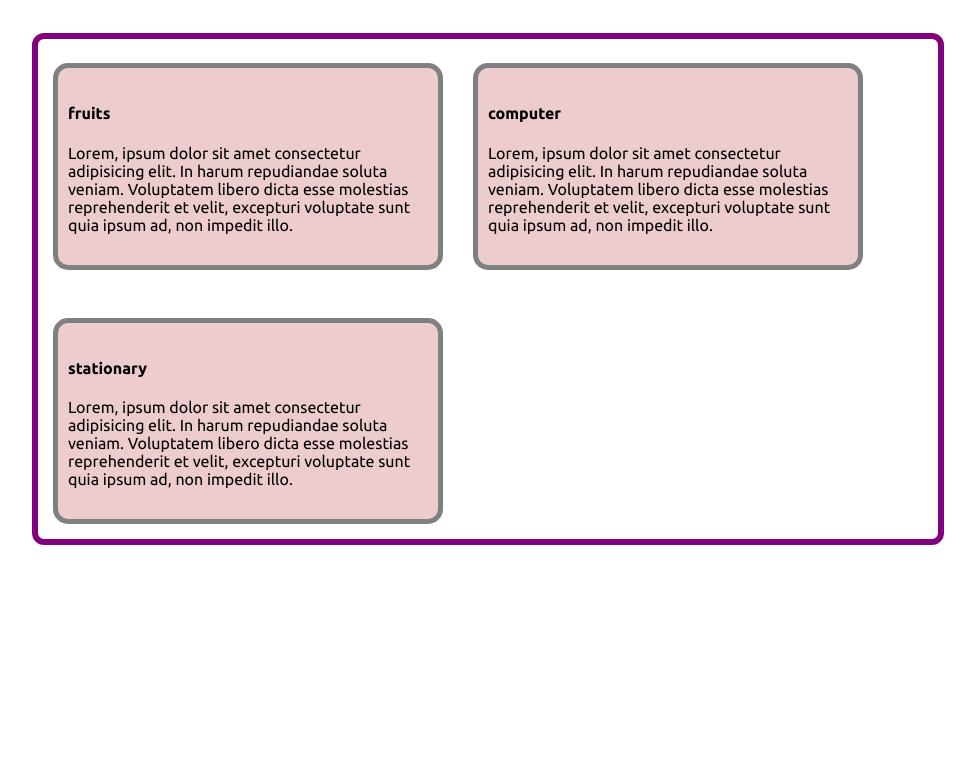
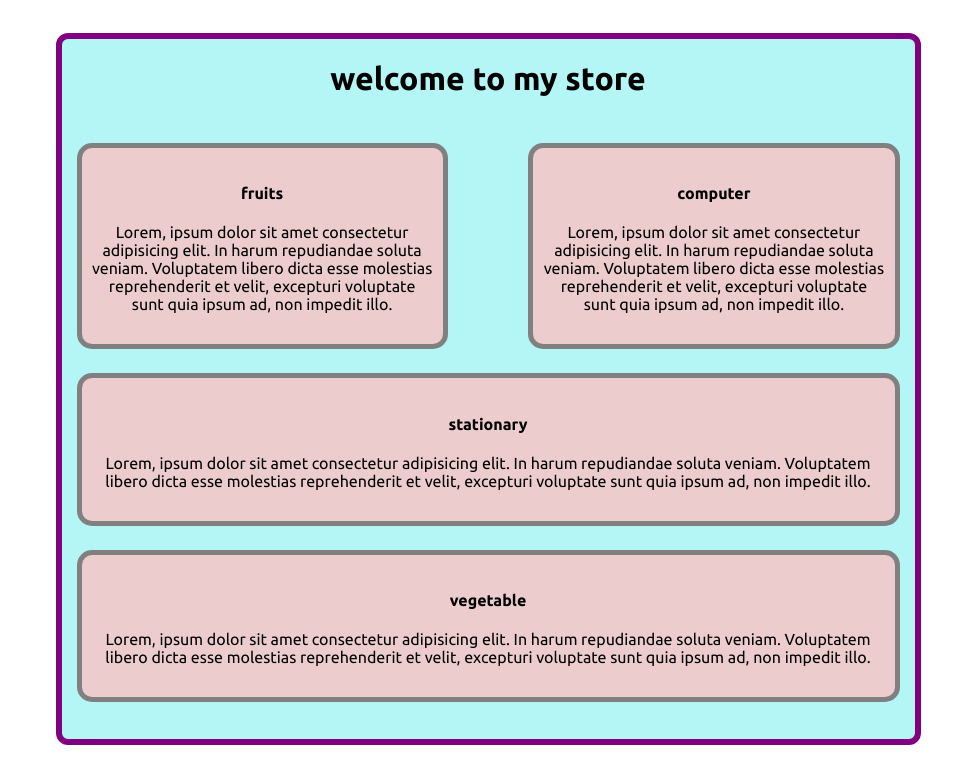
Before and after one commit to jigycode/learning, a plain HTML site: page lecture8/lecture13.html in a window 1280 px wide. Shown: the whole page, without its empty margins (152-1127 px from the left). Drawn offline with Linux system fonts and the light colour scheme.

Commit message:
padding & margin

```diff
--- a/lecture8/lecture13.html
+++ b/lecture8/lecture13.html
@@ -16,9 +16,10 @@
             font-family:Ubuntu ;
         }
         .container{
-            width: 900px;
+            width: 853px;
             border: 6px solid purple;
-            height: 500px;
+            height: 700px;
+            background-color: rgb(180, 245, 245);
             /* border-bottom: 3px solid rgb(54, 3, 54); */
             margin: 33px auto;
             padding: 15px auto ;
@@ -38,20 +39,33 @@
 
         }
         #computer{
-            float: left;
+            float: right;
             width: 40%;
 
         }
         #stationary{
-            float: left;
-            width: 40%;
+            /* float: left; */
+            clear: both;
+            /* width: 40%; */
+            margin-top: 30px;
 
+        }
+        p, h4{
+            /* text-align: right;
+            text-align: left;
+            text-align: justify; */
+            text-align: center;
+
+        }
+        h1{
+            text-align:center ;
         }
 
     </style>
   </head>
   <body>
     <div class="container">
+        <h1>welcome to my store</h1>
       <div id="fruits" class="item">
         <h4>fruits</h4>
         <p id="fruitspara" class="para">Lorem, ipsum dolor sit amet consectetur adipisicing elit. In harum repudiandae soluta veniam. Voluptatem libero dicta esse molestias reprehenderit et velit, excepturi voluptate sunt quia ipsum ad, non impedit illo.</p>
@@ -67,6 +81,11 @@
         <p id=stationarypara" class="para">Lorem, ipsum dolor sit amet consectetur adipisicing elit. In harum repudiandae soluta veniam. Voluptatem libero dicta esse molestias reprehenderit et velit, excepturi voluptate sunt quia ipsum ad, non impedit illo.</p>
       </div>
 
+      <div id="vegetable" class="item">
+        <h4>vegetable</h4>
+        <p id=vegetablepara" class="para">Lorem, ipsum dolor sit amet consectetur adipisicing elit. In harum repudiandae soluta veniam. Voluptatem libero dicta esse molestias reprehenderit et velit, excepturi voluptate sunt quia ipsum ad, non impedit illo.</p>
+      </div>
+
     </div>
   </body>
 </html>
```
